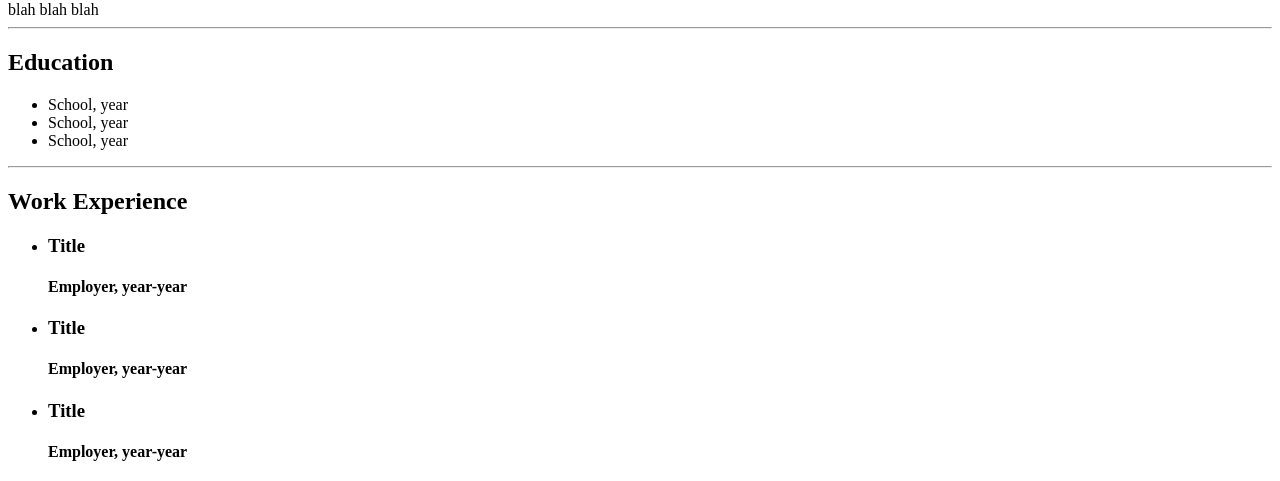
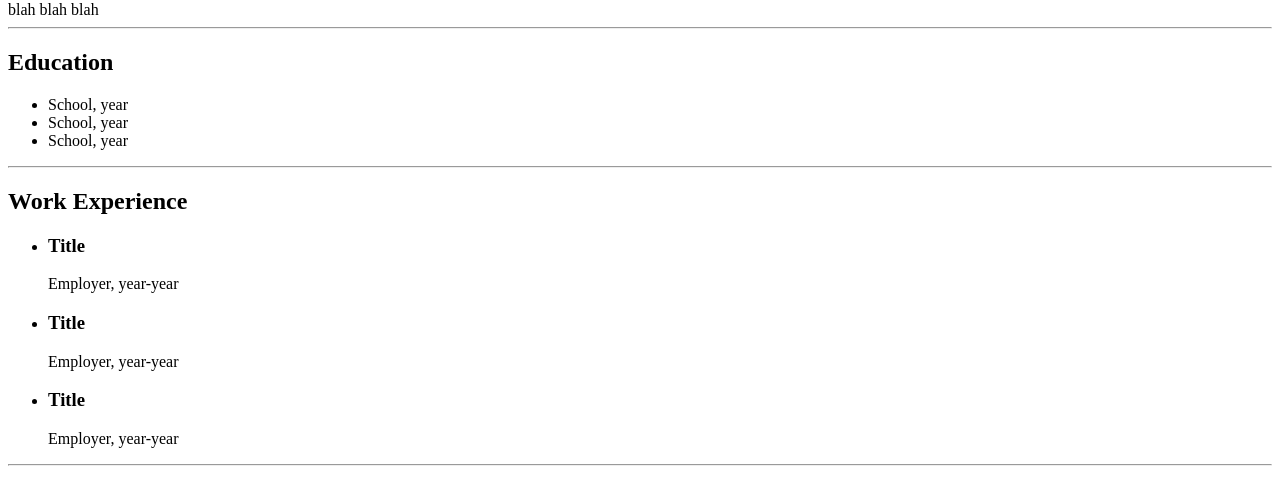
Before and after one commit to GoblinC0des/Resume, a plain HTML site: page index.html in a window 1280 px wide. Shown: the part 274-755 px from the top of the page. Drawn offline with Linux system fonts and the light colour scheme.

Commit message:
Update index.html

```diff
--- a/index.html
+++ b/index.html
@@ -19,9 +19,9 @@
     <hr/>
     <h2>Work Experience</h2>
     <ul>
-        <li><h3>Title</h3><h4>Employer, year-year</h4></li>
-        <li><h3>Title</h3><h4>Employer, year-year</h4></li>
-        <li><h3>Title</h3><h4>Employer, year-year</h4></li>
+        <li><h3>Title</h3><p>Employer, year-year</p></li>
+        <li><h3>Title</h3><p>Employer, year-year</p></li>
+        <li><h3>Title</h3><p>Employer, year-year</p></li>
     </ul>
     <hr/>
     <h2>Skills</h2>
```
